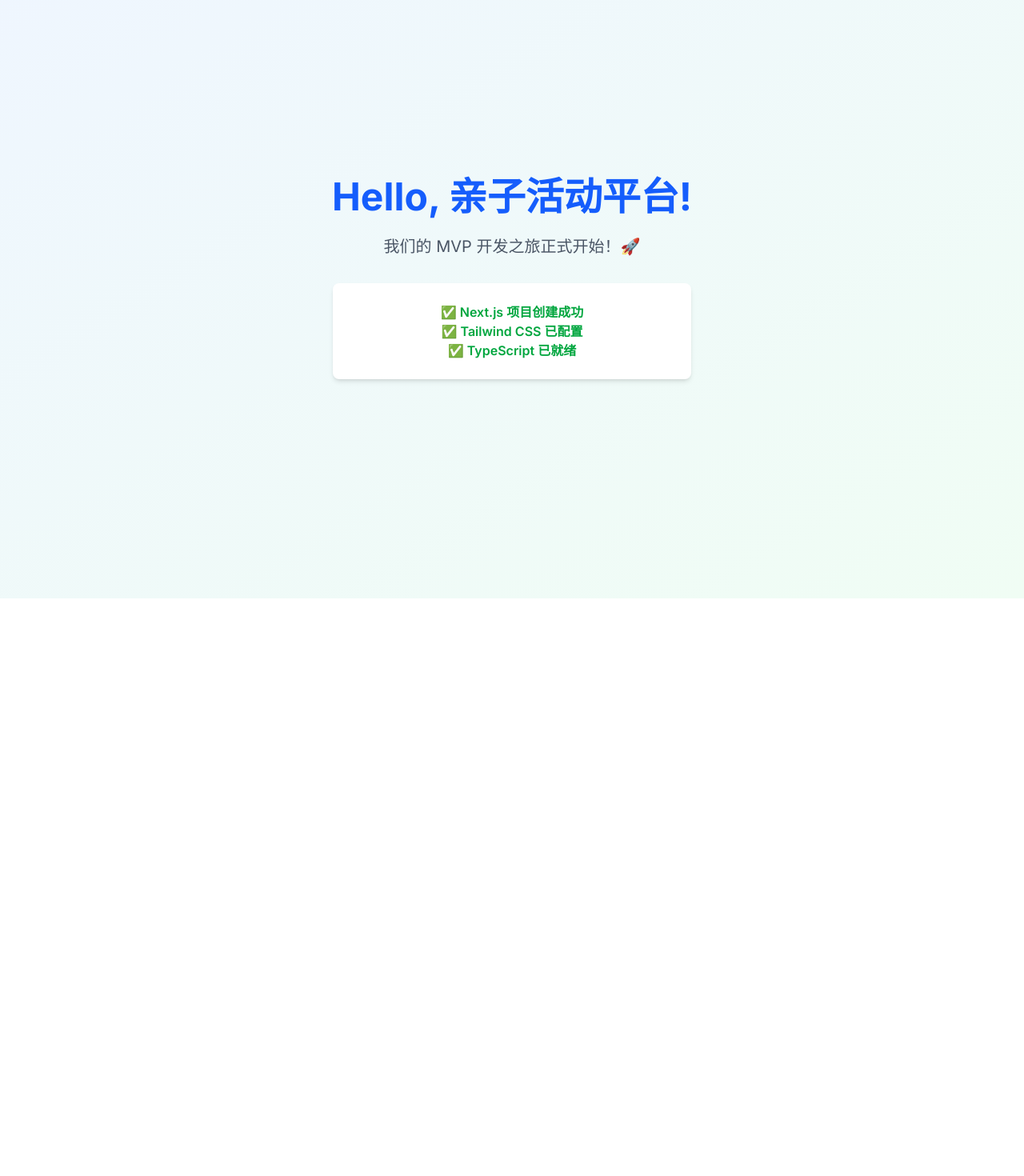
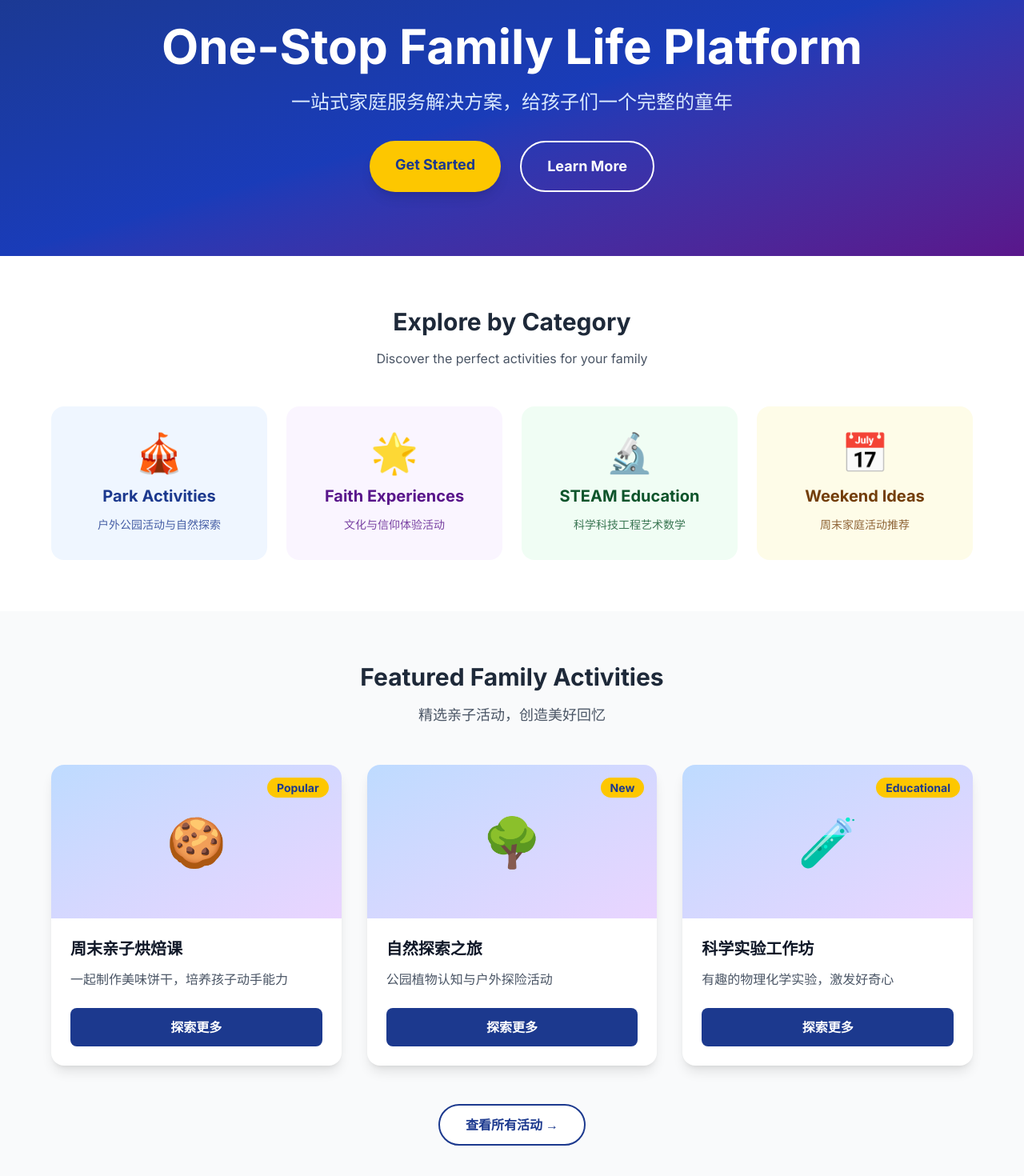
Before and after one commit to ttguo7/kid-activity-platform, a Next.js app: page / in a window 1280 px wide. Shown: the part 124-1594 px from the top of the page at 80% size. Before the commit the page ends 872 px from the top, so only its background shows below. Built offline with nearby package versions, Linux system fonts and the light colour scheme.

Commit message:
feat: 美化首页，添加英雄区域、分类网格和特色活动预览

```diff
--- a/src/app/page.tsx
+++ b/src/app/page.tsx
@@ -1,21 +1,151 @@
-export default function Home() {
+import Link from 'next/link';
+
+export default function HomePage() {
   return (
-    <div className="flex min-h-screen flex-col items-center justify-center bg-gradient-to-br from-blue-50 to-green-50">
-      <div className="text-center">
-        <h1 className="text-5xl font-bold text-blue-600 mb-6">
-          Hello, 亲子活动平台!
-        </h1>
-        <p className="text-xl text-gray-600 mb-8">
-          我们的 MVP 开发之旅正式开始！🚀
-        </p>
-        <div className="bg-white rounded-lg shadow-md p-6 max-w-md mx-auto">
-          <p className="text-green-600 font-semibold">
-            ✅ Next.js 项目创建成功<br/>
-            ✅ Tailwind CSS 已配置<br/>
-            ✅ TypeScript 已就绪
+    <div className="min-h-screen">
+      {/* 英雄区域 */}
+      <section className="bg-gradient-to-br from-blue-900 via-blue-800 to-purple-900 text-white py-20">
+        <div className="container mx-auto px-4 text-center">
+          <h1 className="text-5xl md:text-6xl font-bold mb-6">
+            One-Stop Family Life Platform
+          </h1>
+          <p className="text-xl md:text-2xl text-blue-100 mb-8 max-w-3xl mx-auto">
+            一站式家庭服务解决方案，给孩子们一个完整的童年
           </p>
+          <div className="flex flex-col sm:flex-row justify-center space-y-4 sm:space-y-0 sm:space-x-6">
+            <Link
+              href="/activities"
+              className="bg-yellow-400 text-blue-900 px-8 py-4 rounded-full font-bold text-lg hover:bg-yellow-500 transition shadow-lg"
+            >
+              Get Started
+            </Link>
+            <button className="border-2 border-white text-white px-8 py-4 rounded-full font-bold text-lg hover:bg-white hover:text-blue-900 transition">
+              Learn More
+            </button>
+          </div>
         </div>
-      </div>
+      </section>
+
+      {/* 分类网格 */}
+      <section className="py-16 bg-white">
+        <div className="container mx-auto px-4">
+          <h2 className="text-3xl font-bold text-center text-gray-800 mb-4">
+            Explore by Category
+          </h2>
+          <p className="text-gray-600 text-center mb-12 max-w-2xl mx-auto">
+            Discover the perfect activities for your family
+          </p>
+
+          <div className="grid grid-cols-1 md:grid-cols-2 lg:grid-cols-4 gap-6 max-w-6xl mx-auto">
+            {[
+              {
+                icon: '🎪',
+                title: 'Park Activities',
+                description: '户外公园活动与自然探索',
+                color: 'bg-blue-50',
+                textColor: 'text-blue-900'
+              },
+              {
+                icon: '🌟',
+                title: 'Faith Experiences',
+                description: '文化与信仰体验活动',
+                color: 'bg-purple-50',
+                textColor: 'text-purple-900'
+              },
+              {
+                icon: '🔬',
+                title: 'STEAM Education',
+                description: '科学科技工程艺术数学',
+                color: 'bg-green-50',
+                textColor: 'text-green-900'
+              },
+              {
+                icon: '📅',
+                title: 'Weekend Ideas',
+                description: '周末家庭活动推荐',
+                color: 'bg-yellow-50',
+                textColor: 'text-yellow-900'
+              }
+            ].map((category, index) => (
+              <div
+                key={index}
+                className={`${category.color} ${category.textColor} rounded-2xl p-8 text-center hover:shadow-xl transition-all duration-300 cursor-pointer border-2 border-transparent hover:border-${category.textColor.split('-')[1]}-200`}
+              >
+                <div className="text-5xl mb-4">{category.icon}</div>
+                <h3 className="text-xl font-bold mb-3">{category.title}</h3>
+                <p className="text-sm opacity-80">{category.description}</p>
+              </div>
+            ))}
+          </div>
+        </div>
+      </section>
+
+      {/* 特色活动预览 */}
+      <section className="py-16 bg-gray-50">
+        <div className="container mx-auto px-4">
+          <div className="text-center mb-12">
+            <h2 className="text-3xl font-bold text-gray-800 mb-4">
+              Featured Family Activities
+            </h2>
+            <p className="text-gray-600 text-lg">
+              精选亲子活动，创造美好回忆
+            </p>
+          </div>
+
+          <div className="grid grid-cols-1 md:grid-cols-3 gap-8 max-w-6xl mx-auto">
+            {[
+              {
+                title: '周末亲子烘焙课',
+                description: '一起制作美味饼干，培养孩子动手能力',
+                image: '🍪',
+                tag: 'Popular'
+              },
+              {
+                title: '自然探索之旅',
+                description: '公园植物认知与户外探险活动',
+                image: '🌳',
+                tag: 'New'
+              },
+              {
+                title: '科学实验工作坊',
+                description: '有趣的物理化学实验，激发好奇心',
+                image: '🧪',
+                tag: 'Educational'
+              }
+            ].map((activity, index) => (
+              <div key={index} className="bg-white rounded-2xl shadow-lg overflow-hidden hover:shadow-2xl transition-all duration-300">
+                <div className="h-48 bg-gradient-to-br from-blue-200 to-purple-200 flex items-center justify-center relative">
+                  <span className="text-6xl">{activity.image}</span>
+                  <div className="absolute top-4 right-4">
+                    <span className="bg-yellow-400 text-blue-900 px-3 py-1 rounded-full text-sm font-bold">
+                      {activity.tag}
+                    </span>
+                  </div>
+                </div>
+                <div className="p-6">
+                  <h3 className="text-xl font-bold text-gray-900 mb-3">{activity.title}</h3>
+                  <p className="text-gray-600 mb-6">{activity.description}</p>
+                  <Link
+                    href="/activities"
+                    className="block w-full bg-blue-900 text-white text-center py-3 rounded-lg hover:bg-blue-800 transition font-semibold"
+                  >
+                    探索更多
+                  </Link>
+                </div>
+              </div>
+            ))}
+          </div>
+
+          <div className="text-center mt-12">
+            <Link
+              href="/activities"
+              className="inline-block bg-white border-2 border-blue-900 text-blue-900 px-8 py-3 rounded-full font-semibold hover:bg-blue-900 hover:text-white transition"
+            >
+              查看所有活动 →
+            </Link>
+          </div>
+        </div>
+      </section>
     </div>
   );
 }
```
